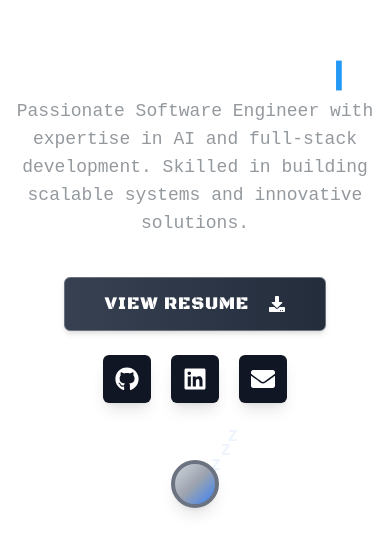
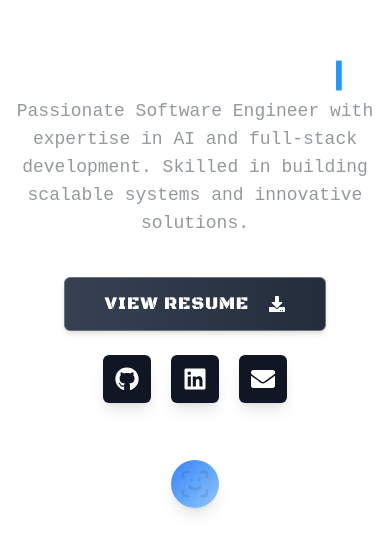
Before and after one commit to Rakotomalala01/portfolio, a React (Vite) app: page / in a window 390 px wide. Shown: the part 237-790 px from the top of the page. Built offline with nearby package versions, Linux system fonts and the light colour scheme.

Commit message:
JR: commit in out robot

```diff
--- a/src/components/ui/robot.tsx
+++ b/src/components/ui/robot.tsx
@@ -1,43 +1,68 @@
 import React, { useState, useEffect } from 'react';
-import './robot.css'
+import './robot.css';
 import SleepEffect from './sleep-effect';
+import { LuScanFace } from 'react-icons/lu';
+
 const RobotHead: React.FC = () => {
   const [isAsleep, setIsAsleep] = useState(true); // Default state: asleep
   const [position, setPosition] = useState(0); // Track vertical position
+  const [showSmile, setShowSmile] = useState(false); // Track smile state
 
   useEffect(() => {
-    let interval: NodeJS.Timeout | null = null;
+    let interval: number | null = null;
+    let timeout: number | null = null;
 
+    // Handle movement effect while asleep
     if (isAsleep) {
-      interval = setInterval(() => {
-        setPosition((prev) => (prev === 0 ? 10 : 0)); // Toggle position between 0 and 10px
-      }, 1000); // Slow movement every 1000ms (1 second)
+      interval = window.setInterval(() => {
+        setPosition((prev) => (prev === 0 ? 10 : 0)); // Toggle position
+      }, 1000);
+
+      // Wake up after 6 seconds
+      timeout = window.setTimeout(() => {
+        setIsAsleep(false);
+        setShowSmile(true);
+      }, 6000);
     } else {
-      if (interval) clearInterval(interval); // Stop movement when awake
-      setPosition(0); // Reset position
+      setPosition(0); // Reset position when awake
     }
 
+    // Cleanup intervals and timeouts
     return () => {
-      if (interval) clearInterval(interval); // Cleanup interval on unmount
+      if (interval) clearInterval(interval);
+      if (timeout) clearTimeout(timeout);
     };
   }, [isAsleep]); // React to changes in isAsleep
 
-  const toggleSleep = () => {
-    setIsAsleep(!isAsleep); // Toggle the isAsleep state on click
-  };
-
   return (
     <div
-      onClick={toggleSleep} // Toggle state on click
-      className="w-12 h-12 md:w-16 md:h-16 mt-10 rounded-full bg-gradient-to-br from-gray-300 via-gray-400 to-blue-500 shadow-lg border-4 border-gray-500 cursor-pointer flex items-center justify-center transition-transform duration-1000 ease-in-out relative"
+      className={`w-12 h-12 md:w-16 md:h-16 mt-10 rounded-full
+        shadow-lg border-4 border-gray-500
+        flex items-center justify-center
+        transition-transform duration-1000 ease-in-out border-none
+        transition-all duration-1000 ease-in-out
+        ${
+          showSmile
+            ? 'bg-gradient-to-br from-blue-500 via-blue-400 to-blue-300' // Gradient when smiling
+            : 'bg-gradient-to-br from-gray-300 via-gray-400 to-blue-500' // Default gradient
+        }
+        `}
       style={{
-        transform: `translateY(${position}px)`, // Move up and down
+        transform: `translateY(${position}px)`, // Smooth position transition
       }}
     >
-      {/* ZZZ effect */}
-      {isAsleep && (
-        <SleepEffect/>
-      )}
+      {/* ZZZ effect when asleep */}
+      {isAsleep && <SleepEffect />}
+
+      {/* Smooth smile transition */}
+      <div
+        className={`absolute transition-opacity duration-1000 ease-in-out ${
+          showSmile ? 'opacity-100' : 'opacity-0 pointer-events-none'
+        }`}
+      >
+        {/* Responsive LuScanFace Icon */}
+        <LuScanFace className="w-8 h-8 md:w-12 md:h-12 text-secondary" />
+      </div>
     </div>
   );
 };
```
